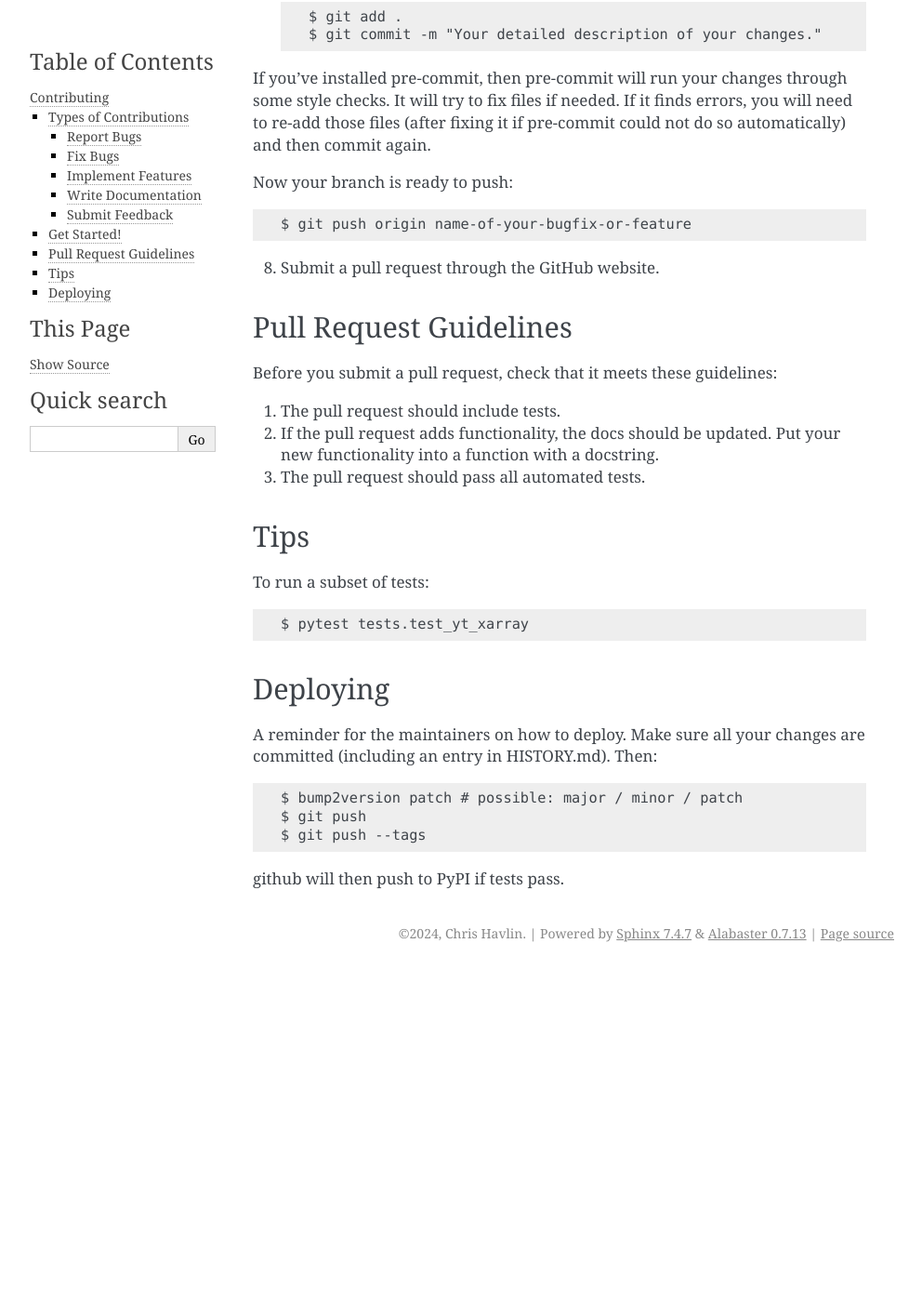
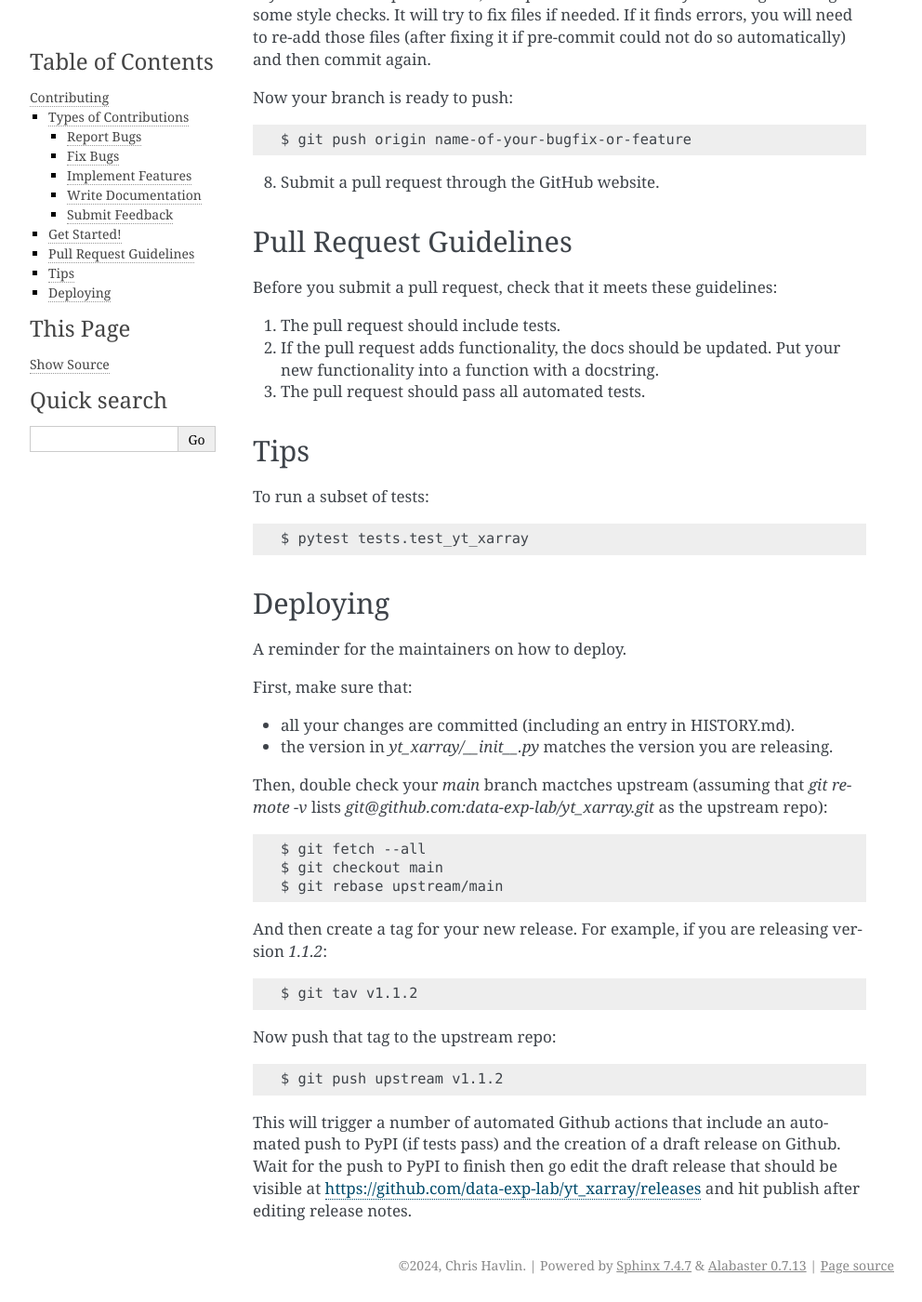
Before and after one commit to data-exp-lab/yt_xarray, a Sphinx documentation site: the page built from docs/contributing.rst, in a window 1280 px wide and 1400 px high, scrolled down 2049 px. Shown: the whole window at 93% size, without its empty margins (148-1140 px from the left). Built offline with Sphinx 7.4.7, drawn with Linux system fonts in a browser that asks for light colours; pages that are not in the unit, such as notebooks, are missing from menus; before the commit the page ends 3092 px from its top, so only the background shows below that; some of the changed text lies outside the part shown.

Commit message:
update contributing notes, bump version to 0.3.1

```diff
--- a/docs/contributing.rst
+++ b/docs/contributing.rst
@@ -130,11 +125,31 @@ Deploying
 #########
 
 A reminder for the maintainers on how to deploy.
-Make sure all your changes are committed (including an entry in HISTORY.md). Then::
+
+First, make sure that:
+
+* all your changes are committed (including an entry in HISTORY.md).
+* the version in `yt_xarray/__init__.py` matches the version you are releasing.
+
+Then, double check your `main` branch mactches upstream (assuming that `git remote -v` lists
+`git@github.com:data-exp-lab/yt_xarray.git` as the upstream repo)::
+
+    $ git fetch --all
+    $ git checkout main
+    $ git rebase upstream/main
+
+And then create a tag for your new release. For example, if you are releasing
+version `1.1.2`::
 
 
-    $ bump2version patch # possible: major / minor / patch
-    $ git push
-    $ git push --tags
+    $ git tav v1.1.2
 
-github will then push to PyPI if tests pass.
+Now push that tag to the upstream repo::
+
+    $ git push upstream v1.1.2
+
+This will trigger a number of automated Github actions that include an
+automated push to PyPI (if tests pass) and the creation of a draft release
+on Github. Wait for the push to PyPI to finish then go edit the draft release
+that should be visible at https://github.com/data-exp-lab/yt_xarray/releases and
+hit publish after editing release notes.
--- a/yt_xarray/__init__.py
+++ b/yt_xarray/__init__.py
@@ -2,7 +2,7 @@
 
 __author__ = """Chris Havlin"""
 __email__ = "chris.havlin@gmail.com"
-__version__ = "0.3.0.dev"
+__version__ = "0.3.1"
 
 
 # import the xarray accessor so it is registered with xarray
```
Also changed, not shown: other parts of docs/contributing.rst (+0 -5 lines), HISTORY.md (+6 -0 lines).
